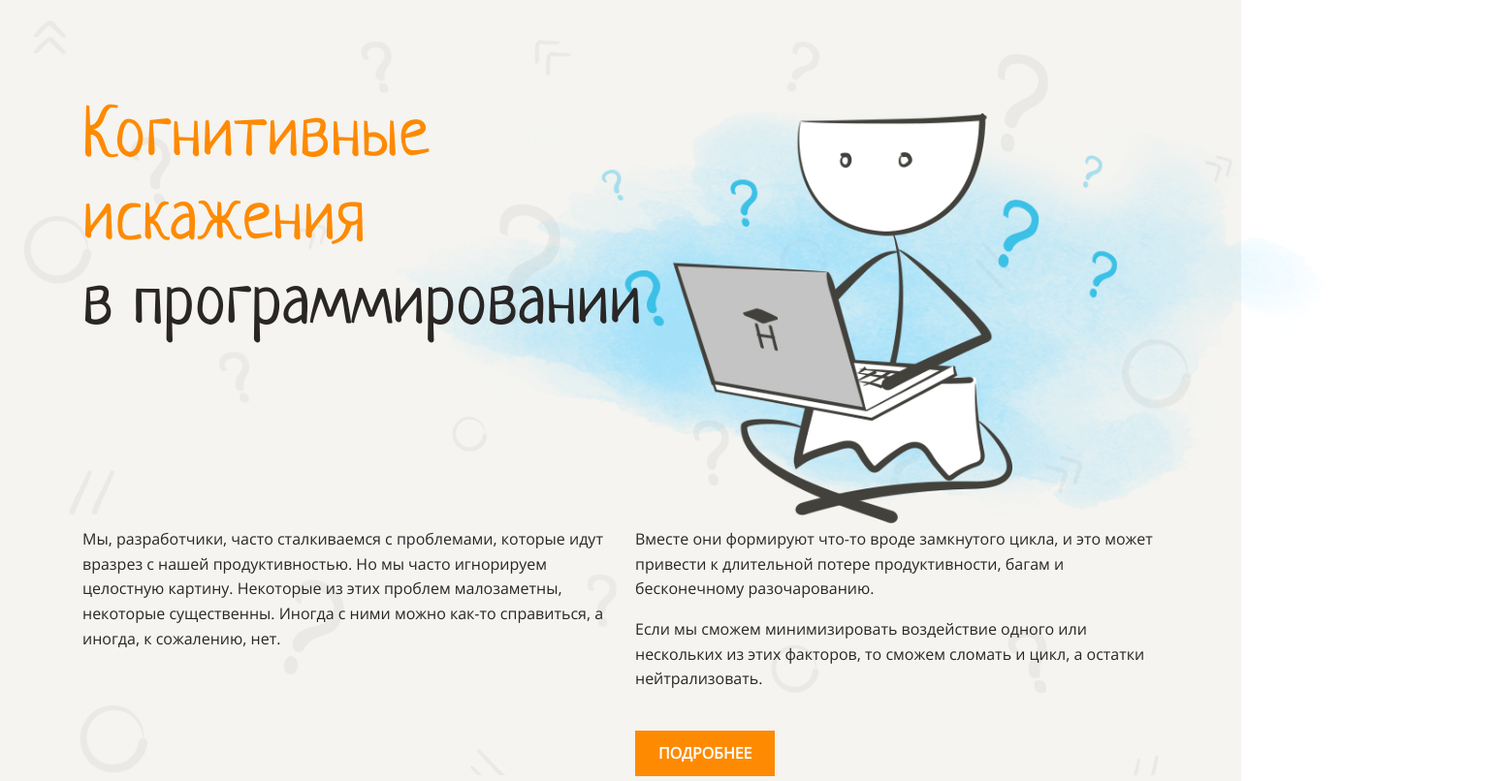
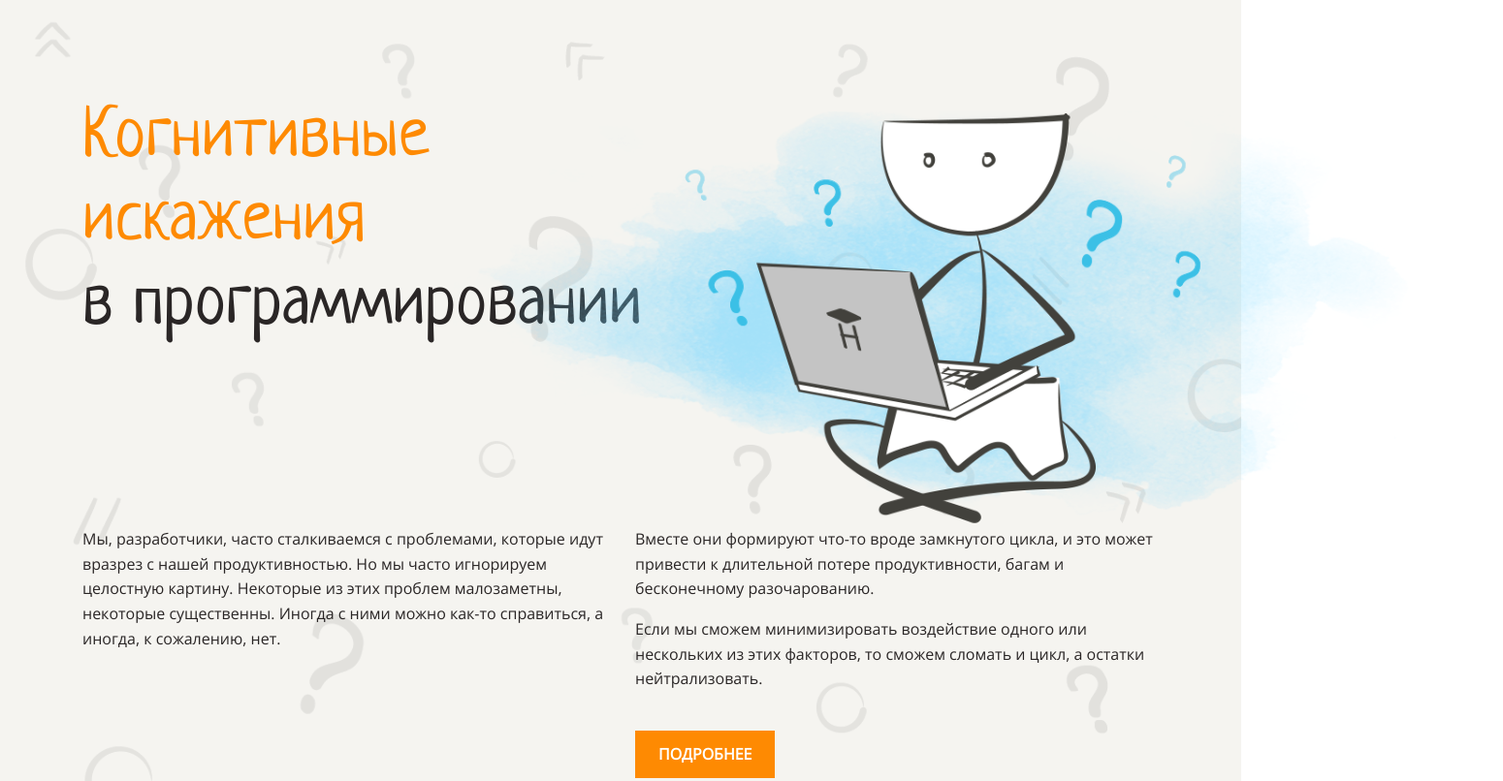
Before and after one commit to anilukin/layout-designer-project-58, a website: page src/index.html in a window 1280 px wide. Shown: the top 806 px of the page at 97% size, 1550 px wide, since content can reach past the window. Drawn offline with Linux system fonts and the light colour scheme.

Commit message:
fix: step 3

```diff
--- a/src/index.html
+++ b/src/index.html
@@ -10,17 +10,14 @@
 </head>
 <body>
     <header>
-        <section>
-            <h1 class="header"><span class="text-orange">Когнитивные<br>искажения<br></span> в программировании
-                <img class="header-image" src="./images/main.png" alt="Tota makes code">
-            </h1>
-            <div class="columns-2">
-                <p>Мы, разработчики, часто сталкиваемся с проблемами, которые идут вразрез с нашей продуктивностью. Но мы часто игнорируем целостную картину. Некоторые из этих проблем малозаметны, некоторые существенны. Иногда с ними можно как-то справиться, а иногда, к сожалению, нет.</p>
-                <p>Вместе они формируют что-то вроде замкнутого цикла, и это может привести к длительной потере продуктивности, багам и бесконечному разочарованию.</p>
-                <p>Если мы сможем минимизировать воздействие одного или нескольких из этих факторов, то сможем сломать и цикл, а остатки нейтрализовать.</p>
-                <a class="button" href="#">подробнее</a>
-            </div>
-        </section>
+        <h1 class="header"><span class="text-orange">Когнитивные<br>искажения<br></span> в программировании</h1>
+        <div class="columns-2">
+            <p>Мы, разработчики, часто сталкиваемся с проблемами, которые идут вразрез с нашей продуктивностью. Но мы часто игнорируем целостную картину. Некоторые из этих проблем малозаметны, некоторые существенны. Иногда с ними можно как-то справиться, а иногда, к сожалению, нет.</p>
+            <p>Вместе они формируют что-то вроде замкнутого цикла, и это может привести к длительной потере продуктивности, багам и бесконечному разочарованию.</p>
+            <p>Если мы сможем минимизировать воздействие одного или нескольких из этих факторов, то сможем сломать и цикл, а остатки нейтрализовать.</p>
+            <a class="button" href="#dark-section">подробнее</a>
+        </div>
+        <img class="header-image" src="./images/main.png" alt="Tota makes code">
     </header>
 
     <main>
@@ -31,7 +28,7 @@
             <iframe class="video" width="919" height="569" src="https://www.youtube.com/embed/jie9AizBqss" frameborder="0" allowfullscreen></iframe>
             </section>
         </div>
-        <div class="dark-section">
+        <div class="dark-section" id="dark-section">
             <section class="navigation-section">
                 <ul class="card-list">
                     <li>
--- a/src/styles/style.css
+++ b/src/styles/style.css
@@ -28,15 +28,20 @@ body {
   width: 100%;
 }
 
-body, header, main, footer {
+header, section, footer {
+  position: relative;
   display: flex;
   flex-direction: column;
   align-items: center;
   width: 100%;
+  padding: 100px 0;
 }
 
-main {
-  position: relative;
+header > *,
+footer > *,
+section {
+  z-index: 2;
+  max-width: 1110px;
 }
 
 main > * {
@@ -66,18 +71,6 @@ h4 {
   font-size: 1.5rem; /* 24px */
 }
 
-section {
-  position: relative;
-  display: flex;
-  justify-content: center;
-  align-items: center;
-  flex-direction: column;
-  padding: 100px 0;
-  width: 100%;
-  max-width: 1110px;
-  z-index: 100;
-}
-
 header{
   background-color: var(--light);
 }
@@ -89,7 +82,8 @@ header::before {
   background: url('../images/background.png');
   background-repeat: no-repeat;
   background-size: cover;
-  opacity: 0.06;
+  opacity: 0.1;
+  z-index: 1;
 }
 
 footer a {
@@ -160,7 +154,6 @@ li {
   display: block;
   width: 100%;
   z-index: 1;
-  position: relative;
   padding-bottom: 185px;
 }
 
@@ -178,14 +171,11 @@ li {
   line-height: 1.2rem;
 }
 
-
-
 .header-image {
   position: absolute;
-  top: -45px;
-  left: 296px;
+  top: 55px;
+  right: -270px;
   height: 525px;
-  z-index: -1;
 }
 
 .light-section {
@@ -193,6 +183,7 @@ li {
 }
 
 .dark-section {
+  position: relative;
   background-color: var(--main-dark);
   color: var(--white);
 }
@@ -200,7 +191,7 @@ li {
 .dark-section::before {
   content: '';
   position: absolute;
-  top: 814px;
+  top: -100px;
   left: 0;
   width: 100%;
   height: 100px;
@@ -253,7 +244,7 @@ li.card p {
   color: var(--white);
   background-color: var(--main);
   margin-top: 40px;
-  padding: 11px 24px;
+  padding: 12px 24px;
   text-decoration: none;
   text-transform: uppercase;
   font-weight: 700;
```
